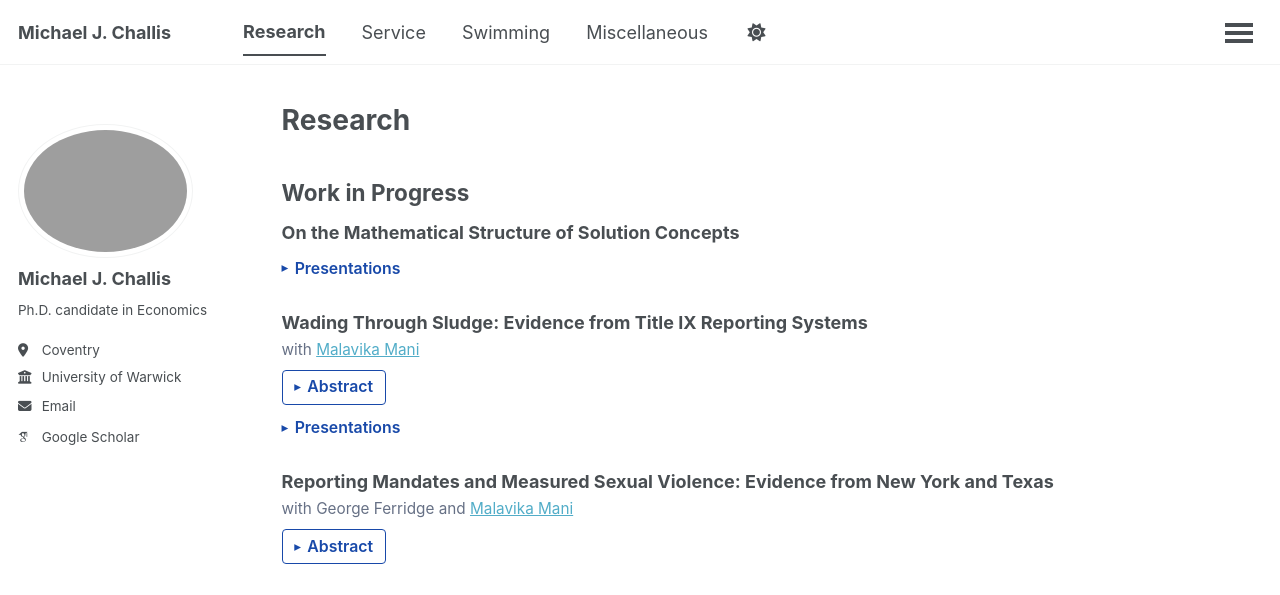
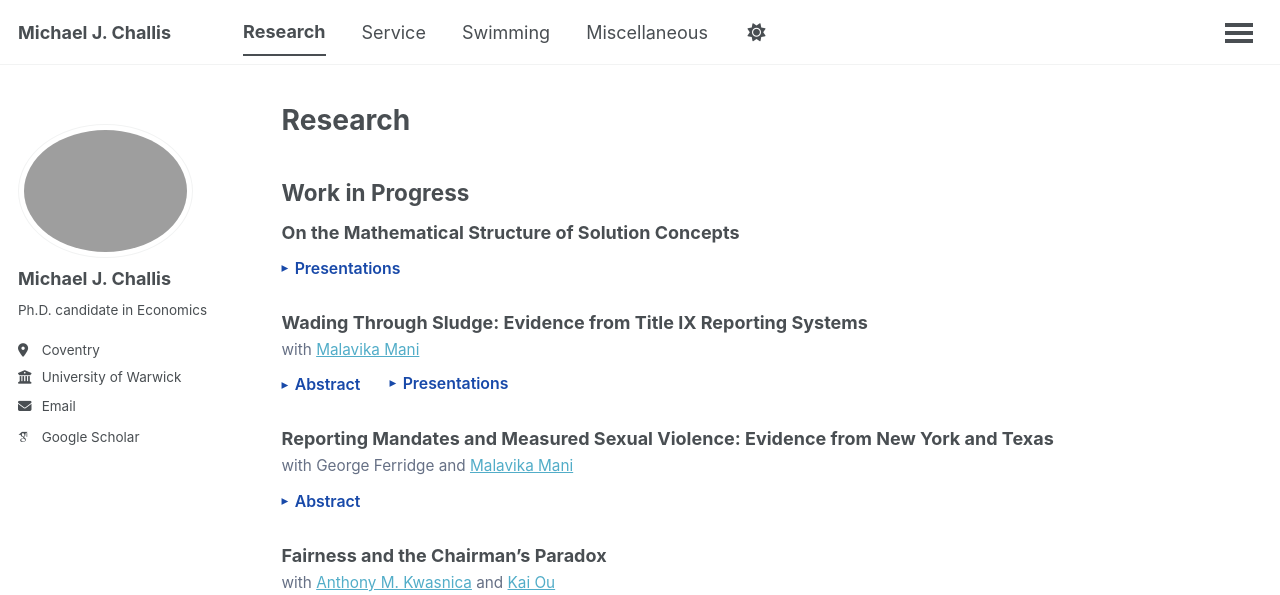
Before and after one commit to MichaelChallis/MichaelChallis.github.io, a Jekyll site: the page built from _pages/research.html, in a window 1280 px wide and 1400 px high. Shown: the top 595 px of the window. Built offline with Jekyll 4.4.1, drawn with Linux system fonts in a browser that asks for light colours; some web fonts are replaced.

Commit message:
Align abstract and presentation controls with matching styles

```diff
--- a/_pages/research.html
+++ b/_pages/research.html
@@ -67,13 +67,26 @@ author_profile: true
     margin-bottom: 0.45rem;
   }
 
-  .wip-abstract summary {
-    padding: 0.25rem 0.65rem;
-    border: 1px solid currentColor;
-    border-radius: 4px;
+  .wip-actions {
+    position: relative;
+    margin-top: 0.45rem;
   }
 
-  .wip-abstract summary:focus-visible {
+  .wip-actions > details {
+    margin-top: 0;
+  }
+
+  .wip-actions > details:nth-child(2) > summary {
+    position: absolute;
+    top: 0;
+    left: 6rem;
+  }
+
+  .wip-actions > details:nth-child(2) > .compact-presentations {
+    margin-top: 0.45rem;
+  }
+
+  .wip-presentations summary:focus-visible {
     outline: 2px solid currentColor;
     outline-offset: 3px;
   }
@@ -346,6 +359,7 @@ author_profile: true
   <li class="wip-item">
     <div class="wip-title">Wading Through Sludge: Evidence from Title IX Reporting Systems</div>
     <div class="wip-coauthors">with <a href="https://sites.google.com/view/malavikamani/home" target="_blank" rel="noopener noreferrer">Malavika Mani</a></div>
+    <div class="wip-actions">
       <details class="wip-presentations wip-abstract">
         <summary>Abstract</summary>
         <div class="compact-presentations">
@@ -364,6 +378,7 @@ author_profile: true
           </ul>
         </div>
       </details>
+    </div>
   </li>
   <li class="wip-item">
     <div class="wip-title">Reporting Mandates and Measured Sexual Violence: Evidence from New York and Texas</div>
```
Lines whose indentation alone changed are shown as unchanged.
